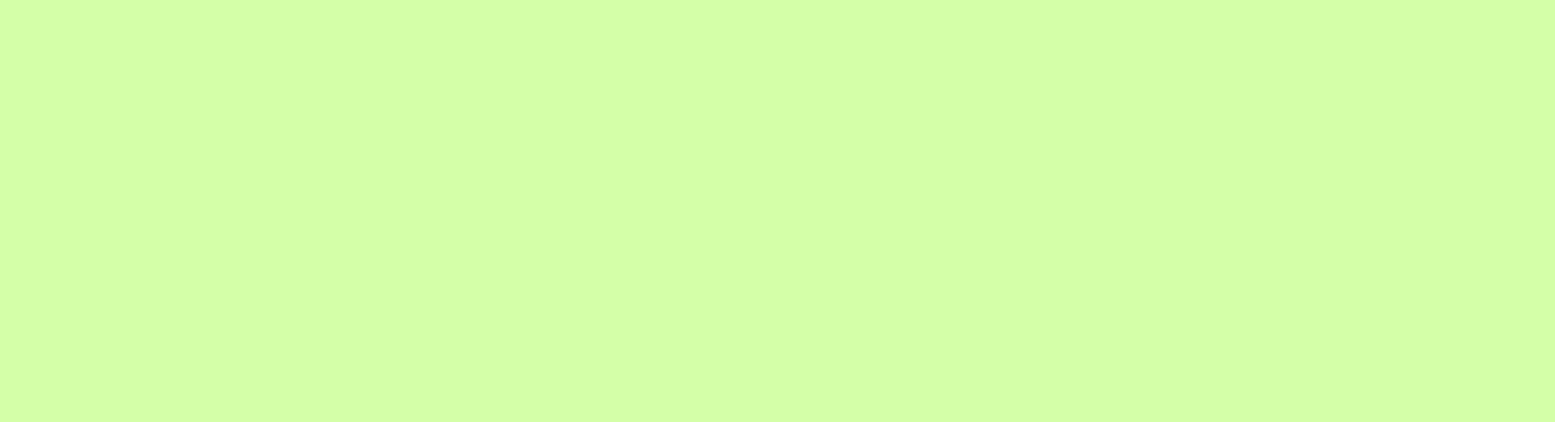
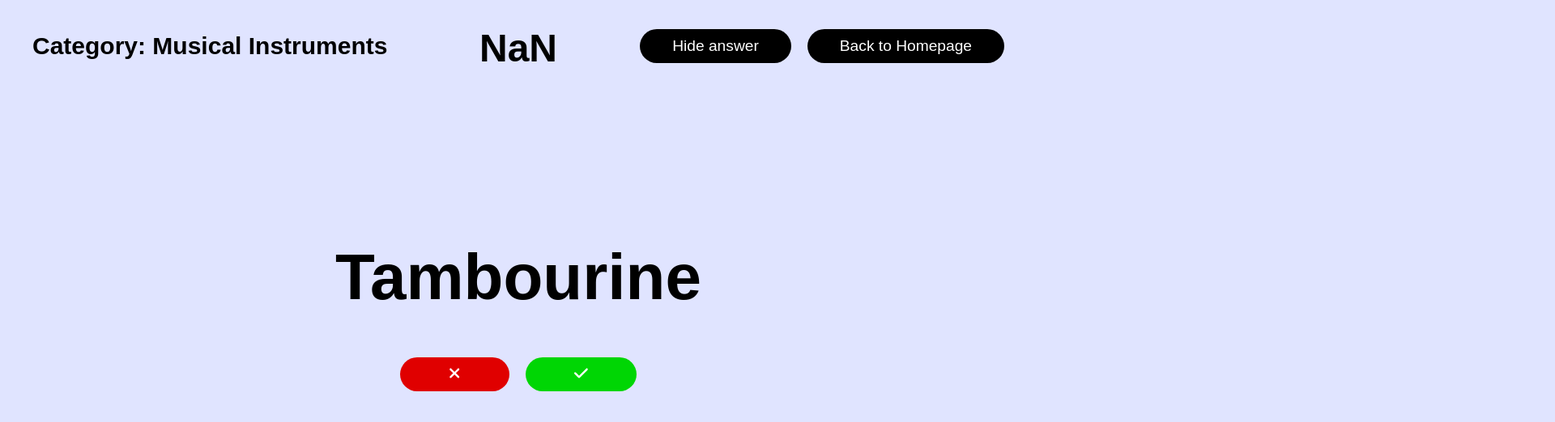
Before and after one commit to suttirakcha/lets-guess, a React (Create React App) app: page /musical-instruments in a window 1280 px wide. Before the commit this address had no page. Shown: the top 522 px of the page at 81% size, 1920 px wide, since content can reach past the window. Built offline with nearby package versions, Linux system fonts and the light colour scheme; a web font is replaced by a local one.

Commit message:
Commit Codes

```diff
--- a/src/App.js
+++ b/src/App.js
@@ -17,6 +17,7 @@ import Animals from "./categories/animals";
 import MobileGames from "./categories/mobile-games";
 import BlackPink from "./categories/blackpink";
 import DisneyFilms2010s from "./categories/disney-films-2010s";
+import MusicalInstruments from "./categories/musical-instruments";
 
 import MainPageTh from "./th/main"
 import CountriesTh from "./th/categories/countries";
@@ -54,6 +55,7 @@ export default function App(){
         <Route path="/mobile-games" element={<MobileGames />} />
         <Route path="/blackpink" element={<BlackPink />} />
         <Route path="/disney-films-2010s" element={<DisneyFilms2010s />} />
+        <Route path="/musical-instruments" element={<MusicalInstruments />} />
 
         {/* Thai */}
         <Route path="/th" element={<MainPageTh />} />
--- /dev/null
+++ b/src/categories/musical-instruments.js
@@ -0,0 +1,8 @@
+import React from "react";
+import "../App.scss";
+import Questions from "../components/questions";
+
+export default function MusicalInstruments(){
+    const words = ["Piano", "Guitar", "Drums", "Electric Drums", "Ukulele", "Violin", "Cello", "Keyboard", "Electone", "Bass", "Viola", "Double Bass", "Harp", "Banjo", "Mandolin", "Lute", "Lyre", "Drum Set", "Timpani Drum", "Bass Drum", "Snare Drum", "Tambourine", "Cymbal", "Bell Lyra", "Saxophone", "Xylophone", "Vibraphone", "Line Bell", "Triangle", "Castanet", "Maracas", "Cabasa", "Marimba", "Cowbell", "Bell", "Chimes", "Organ", "Melodion", "Accordion", "Harpsichord", "Clavichord", "Mouth Organ", "Flute", "Oboe", "Clarinet", "Bassoon", "Recorder", "Piccolo", "Trombone", "Trumpet", "Tuba", "Flugelhorn", "French Horn", "Cornet", "Sousaphone", "Euphonium"];
+    return (<Questions answers={words} category="Musical Instruments" redirect="/musical-instruments"/>)
+}
--- a/src/main.js
+++ b/src/main.js
@@ -464,6 +464,10 @@ export default function MainPage(){
       {
         category: "Blackpink",
         link: "/blackpink"
+      },
+      {
+        category: "Musical Instruments",
+        link: "/musical-instruments"
       }
     ],
     games: [
```
Also changed, not shown: 2 other files (tests, documents, lock files or other folders).
